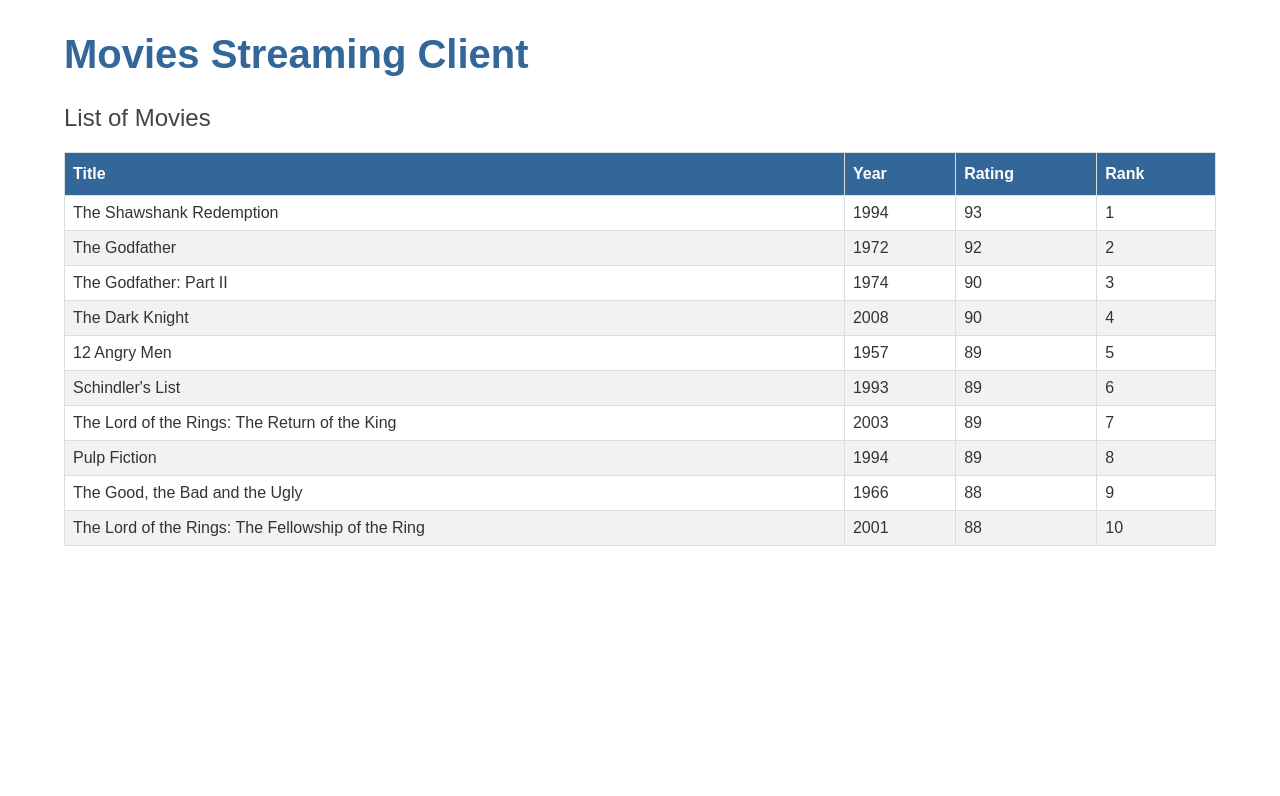
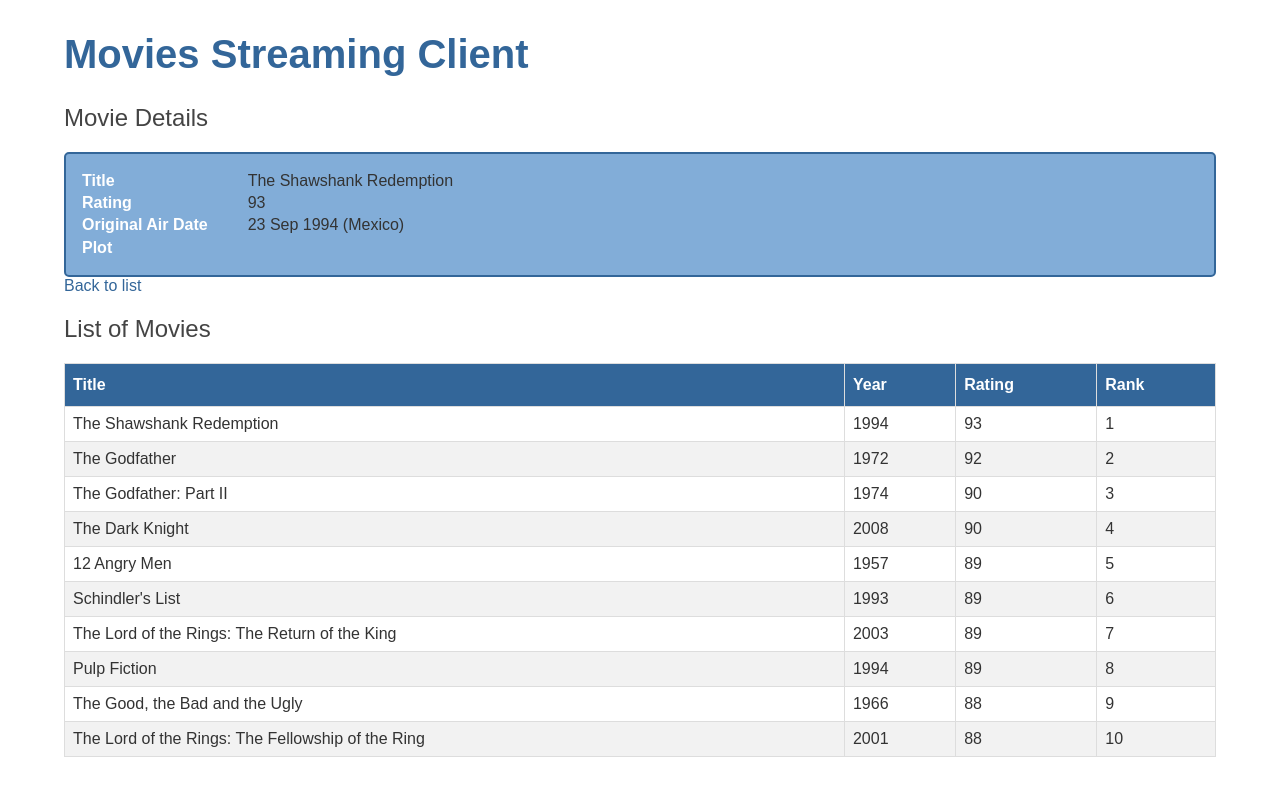
Before and after one commit to RenaudVancoillie/Movies-Streaming-Client, an Angular app: page / in a window 1280 px wide. Shown: the top 796 px of the page. Built offline with nearby package versions, Linux system fonts and the light colour scheme.

Commit message:
Style Movie details

```diff
--- a/src/app/app.component.html
+++ b/src/app/app.component.html
@@ -8,6 +8,7 @@
 </head>
 <body>
   <h1>{{title}}</h1>
+  <app-movie></app-movie>
   <app-movies></app-movies>
 </body>
 </html>
--- a/src/app/components/movies/details/movie.component.css
+++ b/src/app/components/movies/details/movie.component.css
@@ -0,0 +1,31 @@
+* {box-sizing: border-box;}
+
+.wrapper {
+  font-family: Arial, Helvetica, sans-serif;
+  border: 2px solid #336699;
+  border-radius: 5px;
+  background-color: #82add8;
+}
+dl {
+  display: grid;
+  grid-template-columns: auto 1fr;
+  margin: 1em;
+  line-height: 1.4;
+}
+dt {
+  grid-column: 1;
+  font-weight: bold;
+}
+dd {
+   grid-column: 2;
+}
+label {
+  color: white;
+}
+a {
+  text-decoration: none;
+  color: #336699;
+}
+a:hover {
+    color: #82add8;
+}
--- a/src/app/components/movies/details/movie.component.html
+++ b/src/app/components/movies/details/movie.component.html
@@ -1,6 +1,6 @@
 <div>
-    <h4>Movie Details</h4>
-    <hr />
+    <h2>Movie Details</h2>
+    <div class="wrapper">
         <dl class="row">
             <dt class = "col-sm-2">
                 <label>Title</label>
@@ -28,6 +28,7 @@
             </dd>
         </dl>
     </div>
+</div>
 <div>
-    <a href="#">Back to List</a>
+    <a href="#">Back to list</a>
 </div>
```
Also changed, not shown: src/app/components/movies/list/movies.component.css (indentation only). Lines whose indentation alone changed are shown as unchanged.
